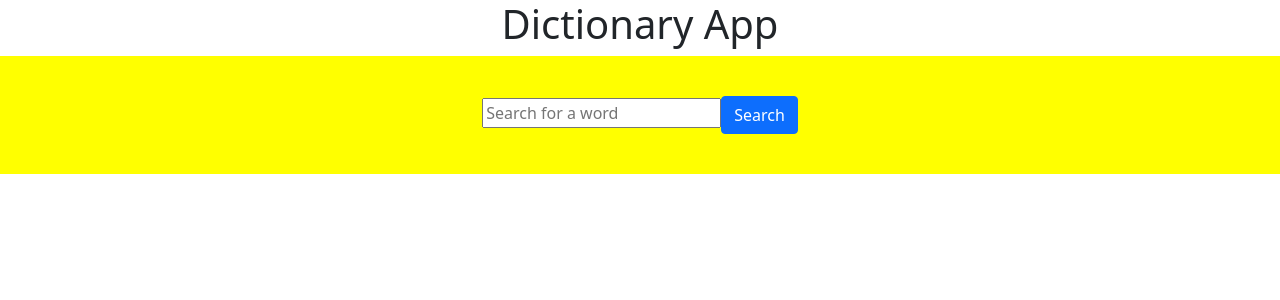
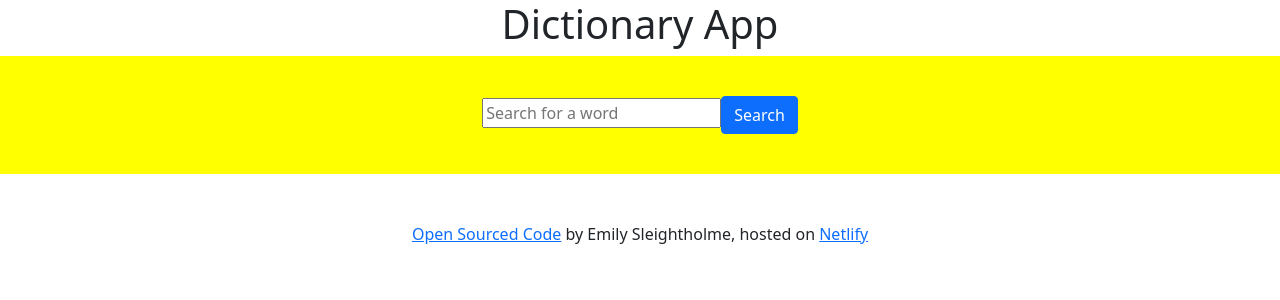
Before and after one commit to emily-ecms/dictionary-app, a React (Create React App) app: page / in a window 1280 px wide. Shown: the top 300 px of the page. Built offline with nearby package versions, Linux system fonts and the light colour scheme.

Commit message:
Added Footer component

```diff
--- a/src/App.js
+++ b/src/App.js
@@ -1,5 +1,6 @@
 import './App.css';
 import SearchForm from "./SearchForm";
+import Footer from "./Footer";
 
 function App() {
   return (
@@ -7,6 +8,7 @@ function App() {
       <header className="App-header">
         <h1>Dictionary App</h1>
         <SearchForm />
+        <Footer />
       </header>
     </div>
   );
--- /dev/null
+++ b/src/Footer.js
@@ -0,0 +1,16 @@
+import React from "react";
+
+export default function Footer() {
+    return (
+        <p className="Footer mt-5">
+            <a
+            href="https://github.com/emily-ecms/weather-react-app"
+            target="_blank"
+            rel="noreferrer">
+            Open Sourced Code
+            </a> by Emily Sleightholme, hosted on <a href="https://merry-alpaca-9ec632.netlify.app/"
+            target="_blank"
+            rel="noreferrer"> Netlify </a>
+        </p>
+    )
+}
```
